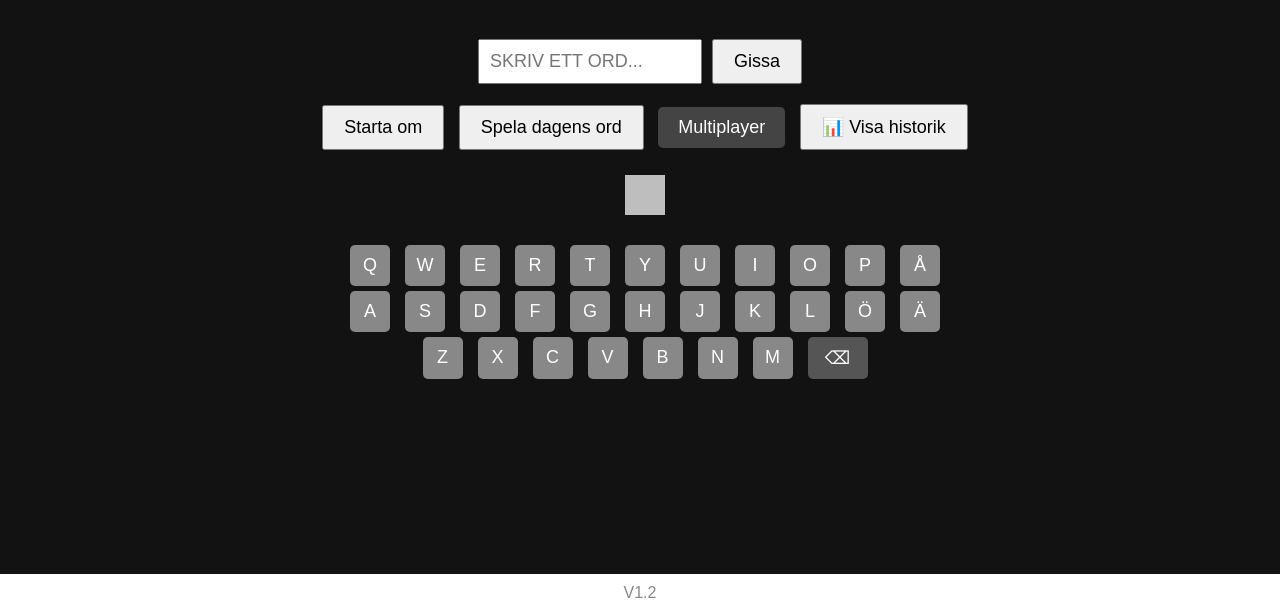
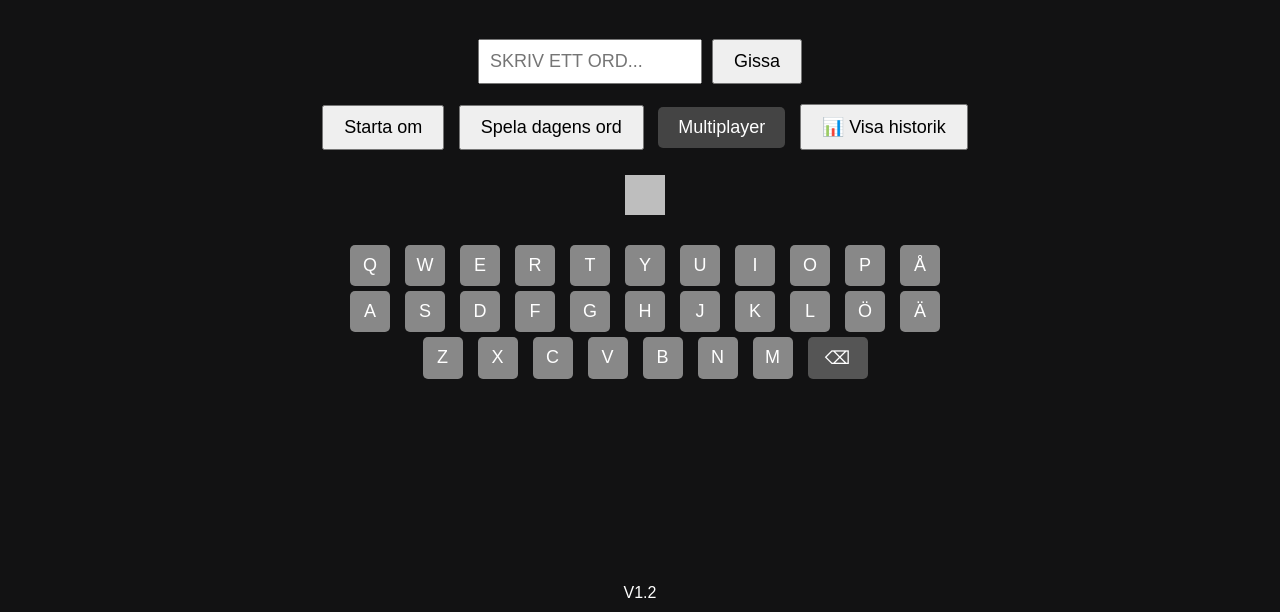
Before and after one commit to Rubbedubb/Wordle-se, a plain HTML site: page index.html in a window 1280 px wide. Shown: the part 188-800 px from the top of the page. Drawn offline with Linux system fonts and the light colour scheme; grey boxes are pictures that could not be loaded.

Commit message:
Ändrat färg för V1.2

```diff
--- a/style.css
+++ b/style.css
@@ -263,8 +263,8 @@ footer {
   width: 100%;
   text-align: center;
   margin-top: 0;
-  color: #888;
-  background: #fff; /* valfritt, för bättre läsbarhet */
+  color: #fff;
+  /* background: #fff;  valfritt, för bättre läsbarhet */
   padding: 10px 0;
   z-index: 100;
 }
```
